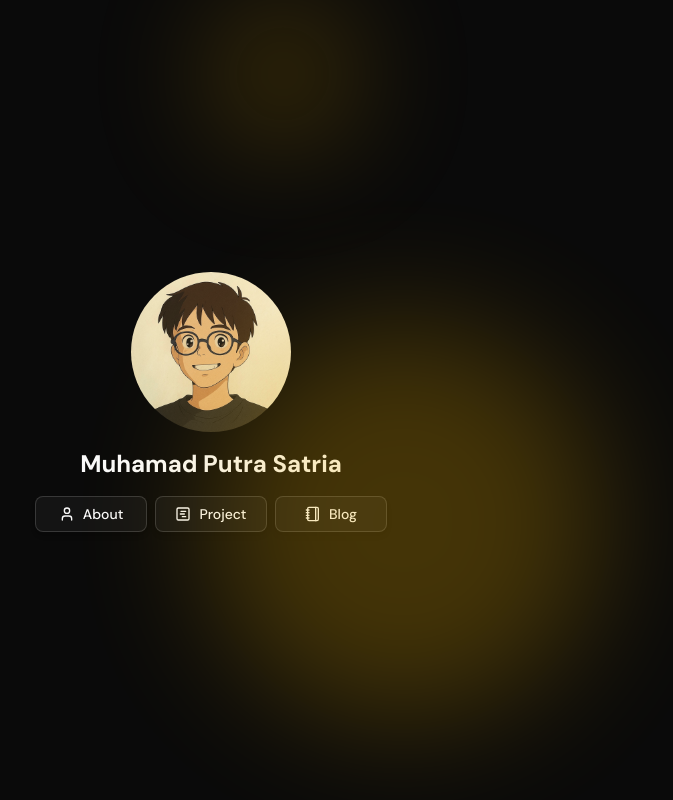
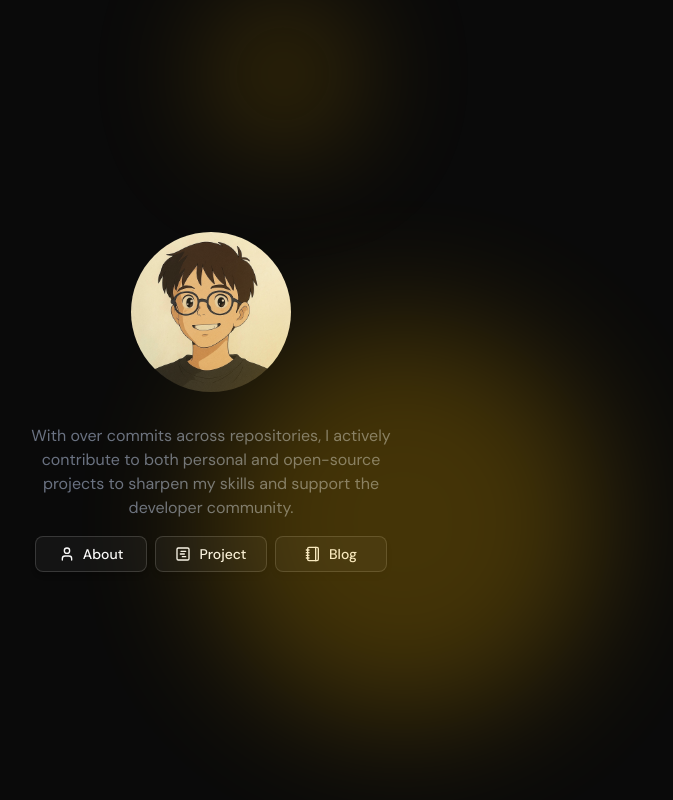
Before and after one commit to mpsalunggg/webku, a React (Vite) app: page / in a window 1280 px wide. Shown: the part 798-1598 px from the top of the page, without its empty margins (429-1102 px from the left). Built offline with nearby package versions, Linux system fonts and the light colour scheme; no server answers.

Commit message:
feat: add description about total commits, and total repositories

```diff
--- a/src/pages/home/index.tsx
+++ b/src/pages/home/index.tsx
@@ -14,7 +14,7 @@ const Home = () => {
     variables: { username: 'mpsalunggg' },
   })
   const me = useRef<HTMLDivElement | null>(null)
-  console.log('dataaaaa', data)
+
   return (
     <main>
       <section className="h-screen flex justify-center items-center md:gap-0 gap-8 py-8">
@@ -69,7 +69,19 @@ const Home = () => {
         className="w-full h-screen flex items-center justify-center flex-col gap-4"
       >
         <img src={Profile} alt="profile" className="w-40 rounded-full" />
-        <p className="font-bold text-2xl">Muhamad Putra Satria</p>
+        <p className="font-bold text-2xl">{data?.user?.name}</p>
+        <p className="text-gray-500 w-2/3 text-center">
+          With over{' '}
+          <span className="font-bold text-primary">
+            {data?.user?.totalCommit?.totalCommitContributions}
+          </span>{' '}
+          commits across{' '}
+          <span className="font-bold text-primary">
+            {data?.user?.totalRepositories?.totalCount}
+          </span>{' '}
+          repositories, I actively contribute to both personal and open-source
+          projects to sharpen my skills and support the developer community.
+        </p>
         <Menu />
       </section>
     </main>
```
